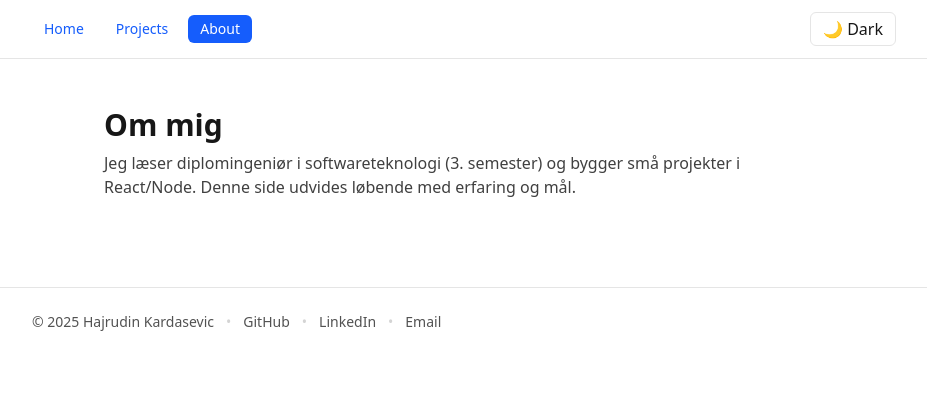
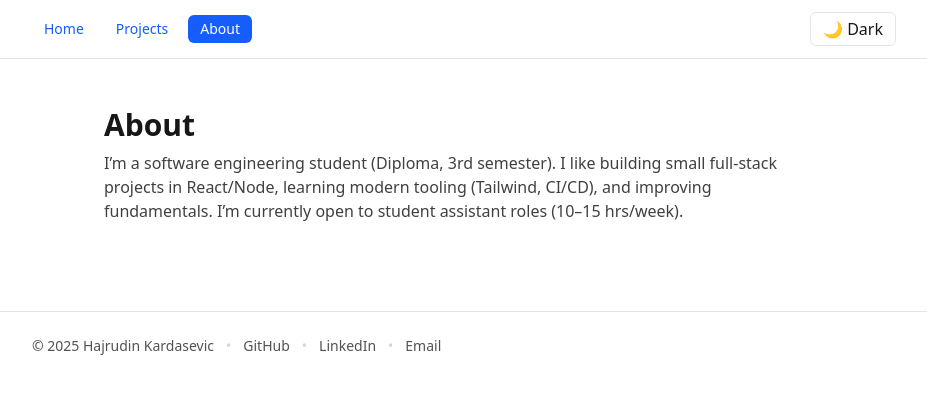
Before and after one commit to Hajrudin27/portfolio, a React (Vite) app in the folder frontend/: page /about in a window 1280 px wide. Shown: the top 394 px of the page, without its empty margins (176-1103 px from the left). Built offline with nearby package versions, Linux system fonts and the light colour scheme.

Commit message:
i18n: switch site copy to English (home, projects, about, meta)

```diff
--- a/frontend/index.html
+++ b/frontend/index.html
@@ -1,29 +1,28 @@
 <!doctype html>
-<html lang="da">
+<html lang="en">
   <head>
     <meta charset="UTF-8" />
     <link rel="icon" type="image/svg+xml" href="/vite.svg" />
     <meta name="viewport" content="width=device-width, initial-scale=1.0" />
 
     <title>Hajrudin Kardasevic — Portfolio</title>
-    <meta name="description" content="Portfolio for Hajrudin Kardasevic — diplomingeniørstuderende i softwareteknologi. Projekter i React/Node, kontakt og links." />
+    <meta name="description" content="Portfolio of Hajrudin Kardasevic — software engineering student. Projects in React/Node and contact links." />
 
     <!-- Open Graph -->
     <meta property="og:title" content="Hajrudin Kardasevic — Portfolio" />
-    <meta property="og:description" content="Udvalgte projekter, kontaktinfo og links." />
+    <meta property="og:description" content="Selected projects, contact info, and links." />
     <meta property="og:type" content="website" />
-    <meta property="og:url" content="https://DIT-NETLIFY-NAVN.netlify.app/" />
+    <meta property="og:url" content="https://YOUR-SITE.netlify.app/" />
     <meta property="og:image" content="/og-image.png" />
 
     <!-- Twitter cards -->
     <meta name="twitter:card" content="summary_large_image" />
     <meta name="twitter:title" content="Hajrudin Kardasevic — Portfolio" />
-    <meta name="twitter:description" content="Udvalgte projekter, kontaktinfo og links." />
+    <meta name="twitter:description" content="Selected projects, contact info, and links." />
     <meta name="twitter:image" content="/og-image.png" />
   </head>
   <body>
     <div id="root"></div>
-    <!-- Vite entry -->
     <script type="module" src="/src/main.jsx"></script>
   </body>
 </html>
--- a/frontend/src/App.jsx
+++ b/frontend/src/App.jsx
@@ -64,7 +64,7 @@ export default function App() {
             <Route path="/" element={<Home />} />
             <Route path="/projects" element={<Projects />} />
             <Route path="/about" element={<About />} />
-            <Route path="*" element={<div className="text-neutral-500">Siden blev ikke fundet.</div>} />
+            <Route path="*" element={<div className="text-neutral-500">Page not found.</div>} />
           </Routes>
         </main>
         <Footer />
--- a/frontend/src/pages/About.jsx
+++ b/frontend/src/pages/About.jsx
@@ -1,11 +1,12 @@
 export default function About() {
   return (
-    <div className="max-w-3xl mx-auto p-6">
-      <h1 className="text-3xl font-bold mb-2">Om mig</h1>
-      <p className="text-neutral-700">
-        Jeg læser diplomingeniør i softwareteknologi (3. semester) og bygger små projekter
-        i React/Node. Denne side udvides løbende med erfaring og mål.
+    <section className="max-w-3xl mx-auto p-6">
+      <h1 className="text-3xl font-bold mb-2">About</h1>
+      <p className="text-neutral-700 dark:text-neutral-300">
+        I’m a software engineering student (Diploma, 3rd semester). I like building small
+        full-stack projects in React/Node, learning modern tooling (Tailwind, CI/CD), and
+        improving fundamentals. I’m currently open to student assistant roles (10–15 hrs/week).
       </p>
-    </div>
+    </section>
   );
 }
--- a/frontend/src/pages/Home.jsx
+++ b/frontend/src/pages/Home.jsx
@@ -13,22 +13,21 @@ export default function Home() {
 
           {/* Text */}
           <div>
-            <h1 className="text-3xl font-bold tracking-tight">Hej, jeg er Hajrudin</h1>
+            <h1 className="text-3xl font-bold tracking-tight">Hi, I’m Hajrudin</h1>
             <p className="mt-1 text-neutral-700 dark:text-neutral-300">
-              Diplomingeniør-studerende i softwareteknologi (3. semester).
-              Jeg bygger projekter i React/Node og lærer nyt hver uge.
+              Software engineering student (3rd semester). I build projects with React/Node and learn something new every week.
             </p>
 
             {/* Availability badge */}
             <div className="mt-2 inline-flex items-center gap-2 rounded-md bg-green-50 text-green-700 dark:bg-green-900/30 dark:text-green-300 px-3 py-1 text-sm">
               <span className="h-2 w-2 rounded-full bg-green-500 animate-pulse" aria-hidden="true"></span>
-              <span>Open to student assistant roles (8–20 hrs/week)</span>
+              <span>Open to student assistant roles (10–15 hrs/week)</span>
             </div>
 
             {/* Buttons */}
             <div className="mt-4 flex flex-wrap gap-3">
               <Link to="/projects" className="px-4 py-2 rounded-md text-white bg-blue-600 hover:bg-blue-700">
-                Se projekter
+                View projects
               </Link>
               <a
                 href="https://github.com/Hajrudin27"
@@ -39,7 +38,7 @@ export default function Home() {
                 GitHub
               </a>
               <a
-                href="https://linkedin.com/in/DIT-LINK"
+                href="https://linkedin.com/in/YOUR-LINK"
                 target="_blank"
                 rel="noreferrer"
                 className="px-4 py-2 rounded-md border border-blue-200 text-blue-600 hover:bg-blue-50 dark:border-neutral-700 dark:hover:bg-neutral-800"
@@ -47,7 +46,7 @@ export default function Home() {
                 LinkedIn
               </a>
               <a
-                href="mailto:din@mail.dk"
+                href="mailto:your@email.com"
                 className="px-4 py-2 rounded-md border border-blue-200 text-blue-600 hover:bg-blue-50 dark:border-neutral-700 dark:hover:bg-neutral-800"
               >
                 Email
--- a/frontend/src/pages/Projects.jsx
+++ b/frontend/src/pages/Projects.jsx
@@ -2,23 +2,23 @@ const PROJECTS = [
   {
     title: "To-do App (Fullstack)",
     description:
-      "CRUD, login (JWT), React + Node/Express + Postgres. CI/CD og Docker-compose.",
+      "CRUD, login (JWT), React + Node/Express + Postgres. CI/CD and Docker Compose.",
     tags: ["React", "Node", "Postgres", "JWT"],
     github: "https://github.com/Hajrudin27/my-todo-app",
     demo: "#",
   },
   {
-    title: "Offentlige Data Dashboard",
+    title: "Public Data Dashboard",
     description:
-      "Interaktive grafer og filtre på dataset fra data.gov.dk. Visualisering med Chart.js.",
+      "Interactive charts and filters using an open dataset from data.gov.dk. Chart.js visualizations.",
     tags: ["React", "FastAPI", "Chart.js"],
     github: "https://github.com/Hajrudin27/data-dashboard",
     demo: "#",
   },
   {
-    title: "Chat-app (WebSockets)",
+    title: "Chat App (WebSockets)",
     description:
-      "Real-time chat med flere brugere. Fokus på netværksprogrammering.",
+      "Real-time chat with multiple users. Focus on network programming.",
     tags: ["Node", "WebSockets"],
     github: "https://github.com/Hajrudin27/chat-app",
     demo: "#",
@@ -29,13 +29,12 @@ export default function Projects() {
   return (
     <section className="max-w-6xl mx-auto p-6">
       <header className="mb-6">
-        <h1 className="text-3xl font-bold tracking-tight">Projekter</h1>
+        <h1 className="text-3xl font-bold tracking-tight">Projects</h1>
         <p className="text-neutral-600 dark:text-neutral-300">
-          Udvalgte projekter med links til GitHub og (hvis muligt) live demo.
+          Selected projects with links to GitHub and (if available) a live demo.
         </p>
       </header>
 
-      {/* Auto-fit columns (>=260px each) so it adapts from 1 → 2 → 3+ */}
       <div className="grid gap-5 [grid-template-columns:repeat(auto-fit,minmax(260px,1fr))]">
         {PROJECTS.map((p) => (
           <article
```
